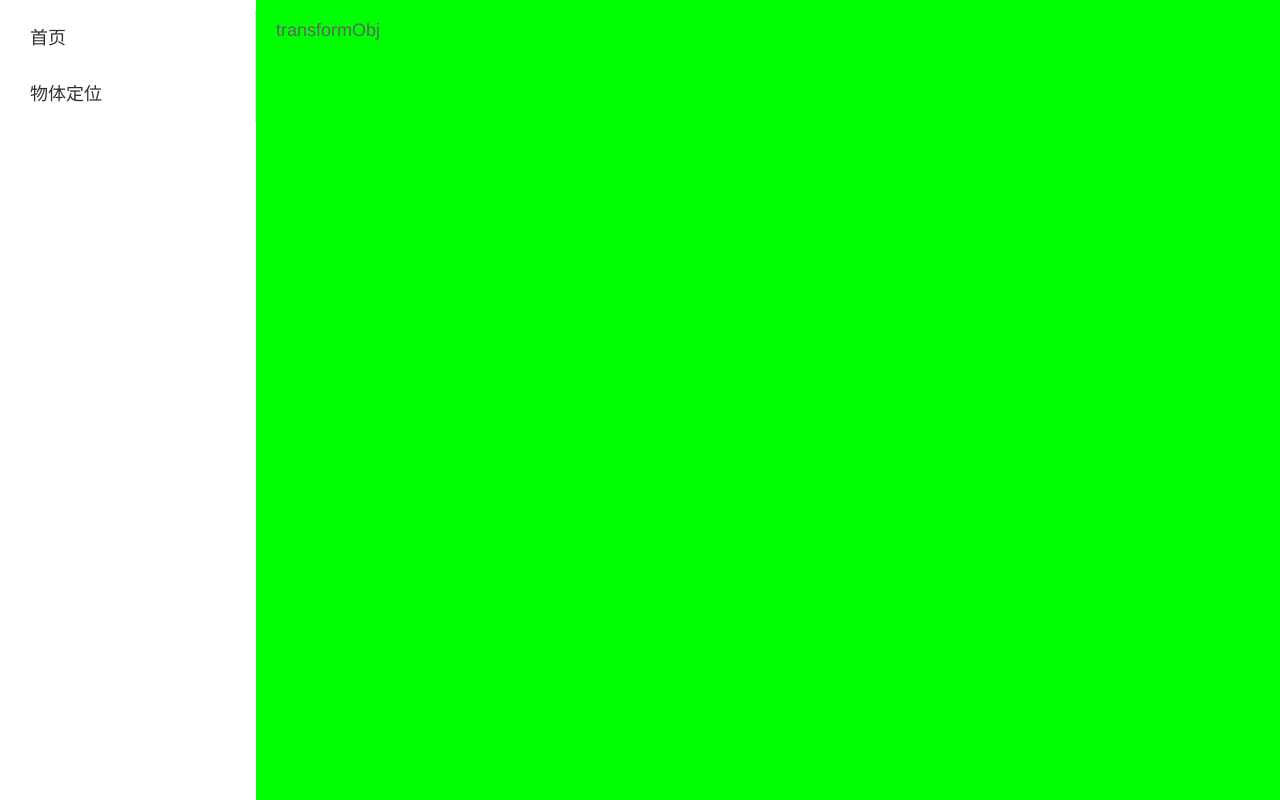
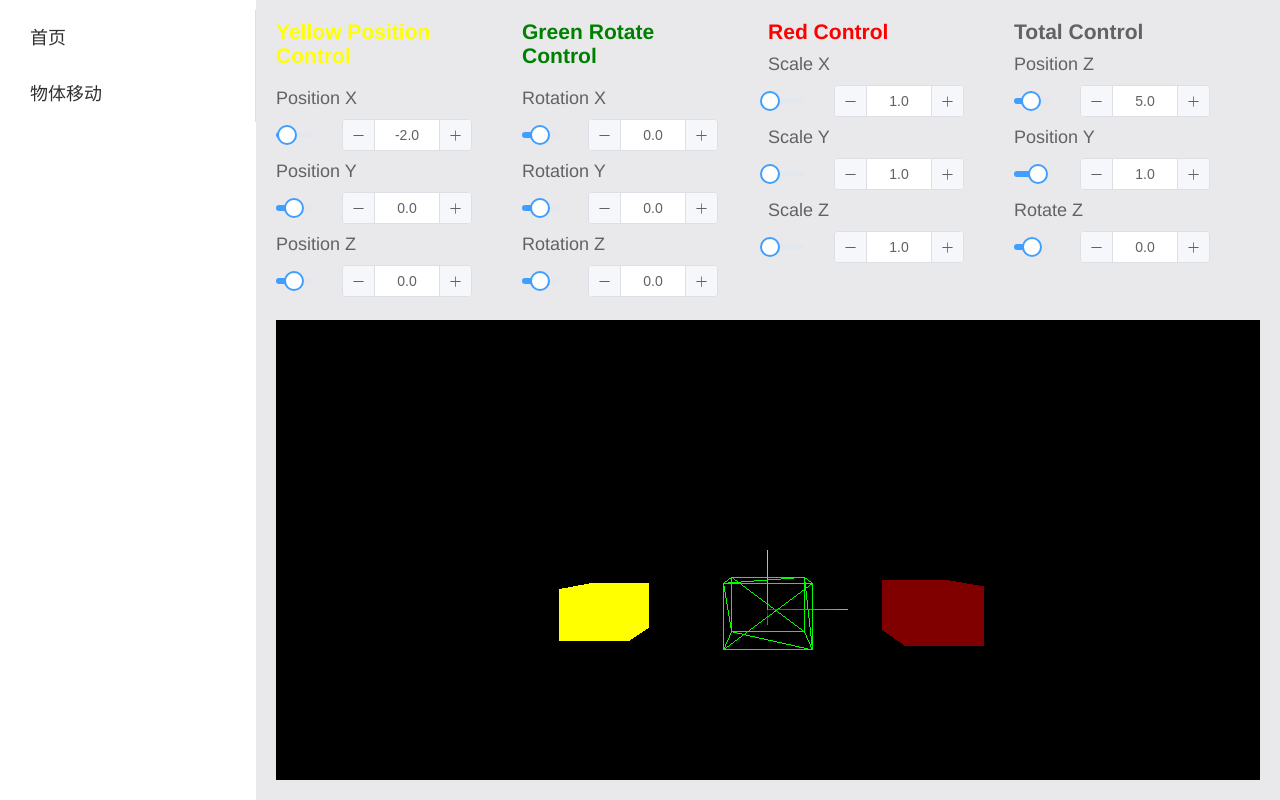
Before and after one commit to PIPIknight/myThreejsDemo, a Vue app: page /#/transformObj in a window 1280 px wide. Built offline with nearby package versions, Linux system fonts and the light colour scheme.

Commit message:
20220925物体基本移动

```diff
--- a/src/App.vue
+++ b/src/App.vue
@@ -39,8 +39,6 @@ export default {
         title,
       };
     });
-
-    console.log(routeList);
     return {
       routeList,
     };
@@ -62,7 +60,7 @@ export default {
   .app-main-right {
     height: 100%;
     margin-left: 20vw;
-    background-color: lime;
+    background-color: #e9e9eb;
     padding: 20px;
   }
 }
--- a/src/router/route.js
+++ b/src/router/route.js
@@ -16,7 +16,7 @@ export const routes = [
     name: "TransformObj",
     component: () => import("@/views/transformObj.vue"),
     meta: {
-      title: "物体定位",
+      title: "物体移动",
     },
   },
 ];
--- a/src/views/transformObj.vue
+++ b/src/views/transformObj.vue
@@ -1,14 +1,383 @@
 <template>
-  <div id="app">transformObj</div>
+  <div ref="outer" id="transformObj" class="transform-obj">
+    <div class="control-bar">
+      <div class="yellow">
+        <h3 style="color: yellow; margin-bottom: 20px">
+          Yellow Position Control
+        </h3>
+        <div>
+          <span> Position X</span>
+          <el-slider
+            v-model="yellow.x"
+            show-input
+            :min="-5"
+            :max="5"
+            :step="0.1"
+            @input="yellowController($event, 'x')"
+          />
+        </div>
+        <div>
+          <span> Position Y</span>
+          <el-slider
+            v-model="yellow.y"
+            show-input
+            :min="-5"
+            :max="5"
+            :step="0.1"
+            @input="yellowController($event, 'y')"
+          />
+        </div>
+        <div>
+          <span> Position Z</span>
+          <el-slider
+            v-model="yellow.z"
+            show-input
+            :min="-5"
+            :max="5"
+            :step="0.1"
+            @input="yellowController($event, 'z')"
+          />
+        </div>
+      </div>
+      <div class="green">
+        <h3 style="color: green; margin-bottom: 20px">Green Rotate Control</h3>
+        <div>
+          <span> Rotation X</span>
+          <el-slider
+            v-model="green.x"
+            show-input
+            :min="-5"
+            :max="5"
+            :step="0.1"
+            @input="greenController($event, 'x')"
+          />
+        </div>
+        <div>
+          <span> Rotation Y</span>
+          <el-slider
+            v-model="green.y"
+            show-input
+            :min="-5"
+            :max="5"
+            :step="0.1"
+            @input="greenController($event, 'y')"
+          />
+        </div>
+        <div>
+          <span> Rotation Z</span>
+          <el-slider
+            v-model="green.z"
+            show-input
+            :min="-5"
+            :max="5"
+            :step="0.1"
+            @input="greenController($event, 'z')"
+          />
+        </div>
+      </div>
+      <div class="red">
+        <h3 style="color: red">Red Control</h3>
+        <div>
+          <span> Scale X</span>
+          <el-slider
+            v-model="red.x"
+            show-input
+            :min="0.5"
+            :max="10"
+            :step="0.1"
+            @input="redController($event, 'x')"
+          />
+        </div>
+        <div>
+          <span> Scale Y</span>
+          <el-slider
+            v-model="red.y"
+            show-input
+            :min="0.5"
+            :max="10"
+            :step="0.1"
+            @input="redController($event, 'y')"
+          />
+        </div>
+        <div>
+          <span> Scale Z</span>
+          <el-slider
+            v-model="red.z"
+            show-input
+            :min="0.5"
+            :max="10"
+            :step="0.1"
+            @input="redController($event, 'z')"
+          />
+        </div>
+      </div>
+      <div class="total">
+        <h3>Total Control</h3>
+        <div>
+          <span> Position Z</span>
+          <el-slider
+            v-model="total.positionZ"
+            show-input
+            :min="0.5"
+            :max="10"
+            :step="0.1"
+            @input="totalController($event, 'positionZ')"
+          />
+        </div>
+        <div>
+          <span> Position Y</span>
+          <el-slider
+            v-model="total.positionY"
+            show-input
+            :min="-3"
+            :max="3"
+            :step="0.1"
+            @input="totalController($event, 'positionY')"
+          />
+        </div>
+        <div>
+          <span> Rotate Z</span>
+          <el-slider
+            v-model="total.rotateZ"
+            show-input
+            :min="-5"
+            :max="5"
+            :step="0.1"
+            @input="totalController($event, 'rotateZ')"
+          />
+        </div>
+      </div>
+    </div>
+    <canvas ref="canvas" class="webgl"></canvas>
+  </div>
 </template>
 
 <script>
+import * as THREE from "three";
+import { ref, onMounted, reactive } from "vue";
 export default {
   name: "TransformObj",
   setup() {
-    return {};
+    const outer = ref(null);
+
+    // ————————————————————————————————————————————————————————————————————————————
+    // Canvas
+    const canvas = ref(null);
+
+    // Scene
+    const scene = new THREE.Scene();
+
+    /**
+     * Objects
+     */
+    // const geometry = new THREE.BoxGeometry(1, 1, 1);
+    // const material = new THREE.MeshBasicMaterial({ color: 0xff0000 });
+    // const mesh = new THREE.Mesh(geometry, material);
+    const group = new THREE.Group();
+    scene.add(group);
+
+    const cube1 = new THREE.Mesh(
+      new THREE.BoxGeometry(0.9, 0.9, 0.9),
+      new THREE.MeshBasicMaterial({
+        color: "red",
+        opacity: 0.5,
+        transparent: true,
+      })
+    );
+    cube1.position.x = 2;
+    group.add(cube1);
+
+    const cube2 = new THREE.Mesh(
+      new THREE.BoxGeometry(1, 1, 1),
+      new THREE.MeshBasicMaterial({ color: "lime", wireframe: true })
+    );
+    group.add(cube2);
+
+    const cube3 = new THREE.Mesh(
+      new THREE.BoxGeometry(0.8, 0.8, 0.8),
+      new THREE.MeshBasicMaterial({
+        color: "yellow",
+      })
+    );
+    cube3.position.x = -2;
+    group.add(cube3);
+
+    // AxesHelper
+    const axesHelper = new THREE.AxesHelper();
+    scene.add(axesHelper);
+
+    // ————————————————————————————————————————————————————————————————————————————
+
+    // yellow control
+    const yellow = reactive({
+      x: -2,
+      y: 0,
+      z: 0,
+    });
+
+    const yellowController = (value, position) => {
+      // console.log("value==", value);
+      // console.log("position==", position);
+      switch (position) {
+        case "x":
+          yellow.x = +value.toFixed(2);
+          return (cube3.position.x = yellow.x);
+        case "y":
+          yellow.y = +value.toFixed(2);
+          return (cube3.position.y = yellow.y);
+        case "z":
+          yellow.z = +value.toFixed(2);
+          return (cube3.position.z = yellow.z);
+      }
+    };
+
+    // green control
+    const green = reactive({
+      x: 0,
+      y: 0,
+      z: 0,
+    });
+    const greenController = (value, position) => {
+      switch (position) {
+        case "x":
+          green.x = +value.toFixed(2);
+          return (cube2.rotation.x = green.x);
+        case "y":
+          green.y = +value.toFixed(2);
+          return (cube2.rotation.y = green.y);
+        case "z":
+          green.z = +value.toFixed(2);
+          return (cube2.rotation.z = green.z);
+      }
+    };
+
+    // red control
+    const red = reactive({
+      x: 1,
+      y: 1,
+      z: 1,
+    });
+    const redController = (value, position) => {
+      switch (position) {
+        case "x":
+          red.x = +value.toFixed(2);
+          return (cube1.scale.x = red.x);
+        case "y":
+          red.y = +value.toFixed(2);
+          return (cube1.scale.y = red.y);
+        case "z":
+          red.z = +value.toFixed(2);
+          return (cube1.scale.z = red.z);
+      }
+    };
+
+    // total control
+    const total = reactive({
+      positionZ: 5,
+      positionY: 1,
+      rotateZ: 0,
+    });
+    const totalController = (value, position) => {
+      switch (position) {
+        case "positionZ":
+          total.positionZ = +value.toFixed(2);
+          return (camera.position.z = total.positionZ);
+        case "positionY":
+          total.positionY = +value.toFixed(2);
+          return (camera.position.y = total.positionY);
+        case "rotateZ":
+          total.rotateZ = +value.toFixed(2);
+          return (camera.rotation.z = total.rotateZ);
+      }
+    };
+
+    // ————————————————————————————————————————————————————————————————————————————
+    const sizes = {
+      width: 800,
+      height: 500,
+    };
+
+    /**
+     * Camera
+     */
+    const camera = new THREE.PerspectiveCamera(75, sizes.width / sizes.height);
+    camera.lookAt(new THREE.Vector3(0, 0, 0));
+    camera.position.set(0, 1, 5);
+
+    // camera.lookAt(mesh.position);
+    scene.add(camera);
+
+    onMounted(() => {
+      /**
+       * Sizes
+       */
+      const sizes = {
+        width: outer.value.clientWidth,
+        height: outer.value.clientHeight - 300,
+      };
+
+      /**
+       * Renderer
+       */
+      const renderer = new THREE.WebGLRenderer({
+        canvas: canvas.value,
+      });
+      renderer.setSize(sizes.width, sizes.height);
+      renderer.render(scene, camera);
+
+      /**
+       * Update
+       */
+      const tick = () => {
+        // Update controls
+        // controls.update();
+
+        // Render
+        renderer.render(scene, camera);
+
+        // Call tick again on the next frame
+        window.requestAnimationFrame(tick);
+      };
+
+      tick();
+    });
+
+    return {
+      canvas,
+      outer,
+      yellowController,
+      yellow,
+      greenController,
+      green,
+      redController,
+      red,
+      totalController,
+      total,
+    };
   },
 };
 </script>
 
-<style lang="scss" scoped></style>
+<style lang="scss" scoped>
+.transform-obj {
+  height: 100%;
+  width: 100%;
+  .control-bar {
+    height: 300px;
+    display: flex;
+    .yellow,
+    .green,
+    .red,
+    .total {
+      flex: 1;
+      padding-right: 50px;
+      div {
+        margin: 10px 0;
+      }
+    }
+  }
+  .webgl {
+    background-color: bisque;
+  }
+}
+</style>
```
